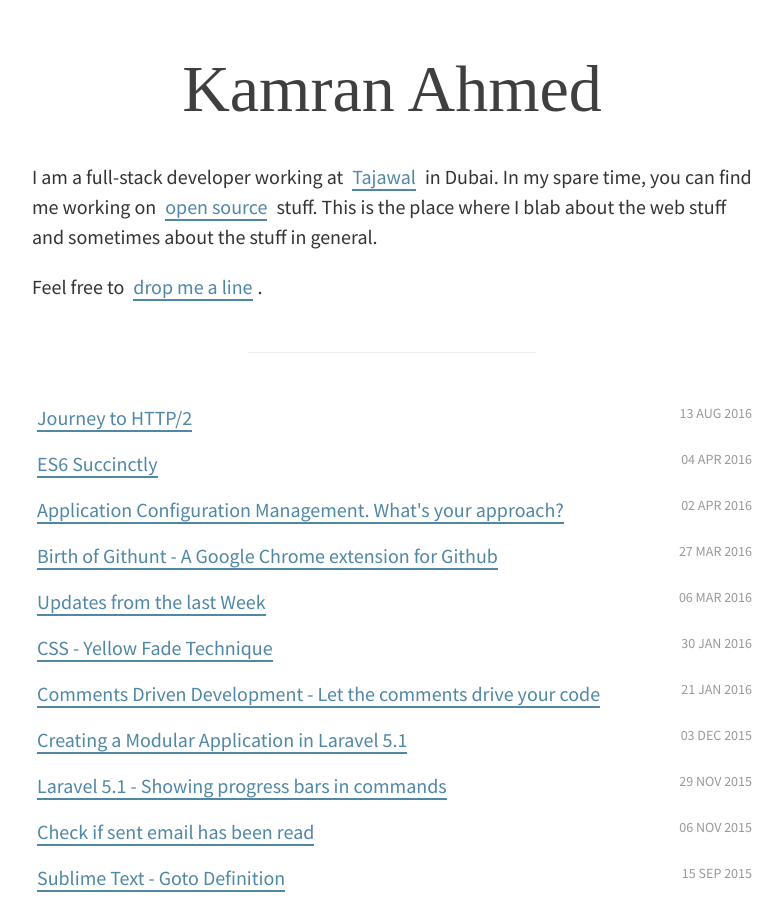
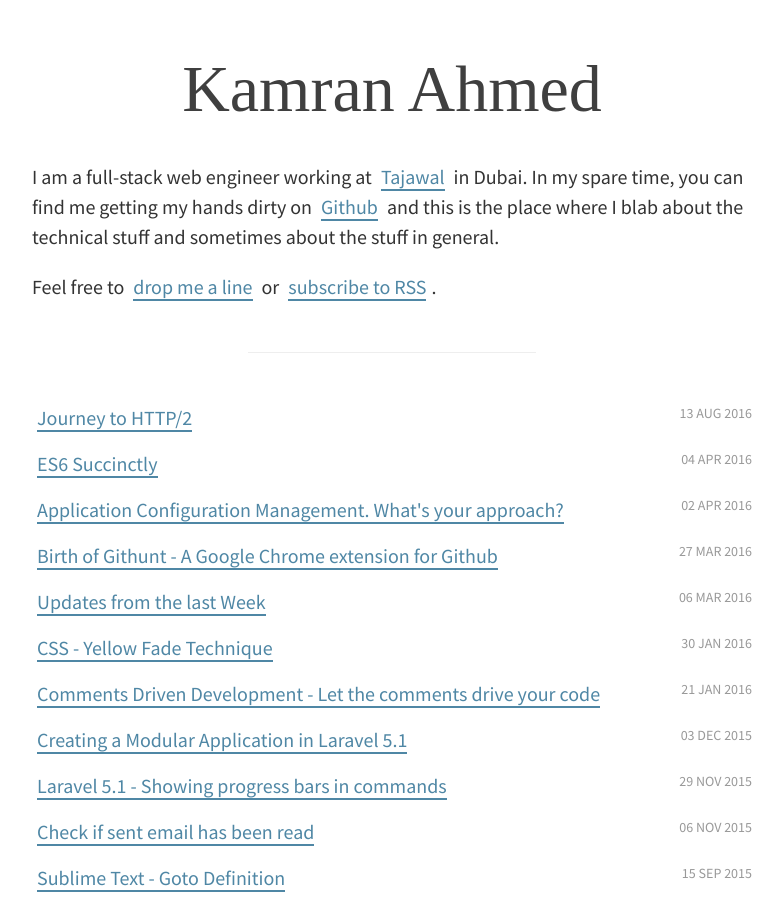
Before and after one commit to kamranahmedse/kamranahmedse.github.io, a Jekyll site: the page built from index.html, in a window 1280 px wide and 900 px high. Shown: the whole window, without its empty margins (248-1031 px from the left). Built offline with Jekyll 4.4.1, drawn with Linux system fonts in a browser that asks for light colours; some web fonts are replaced; the list of posts is cut into pages by our own code.

Commit message:
Update index.html

```diff
--- a/index.html
+++ b/index.html
@@ -7,9 +7,9 @@
 <div class="page-header">
     <h1>{{ site.author.name }}</h1>
 
-    <p>I am a full-stack developer working at <a href="http://tajawal.com" target="_blank" rel="external">Tajawal</a> in Dubai. In my spare time, you can find me working on <a href="http://github.com/kamranahmedse" target="_blank" rel="external">open source</a> stuff. This is the place where I blab about the web stuff and sometimes about the stuff in general.</p>
+    <p>I am a full-stack web engineer working at <a href="http://tajawal.com" target="_blank" rel="external">Tajawal</a> in Dubai. In my spare time, you can find me getting my hands dirty on <a href="http://github.com/kamranahmedse" target="_blank" rel="external">Github</a> and this is the place where I blab about the technical stuff and sometimes about the stuff in general.</p>
 
-    <p>Feel free to <a href="mailto:kamranahmed.se@gmail.com?subject=kamranahmed.info">drop me a line</a>.</p>
+    <p>Feel free to <a href="mailto:kamranahmed.se@gmail.com?subject=kamranahmed.info">drop me a line</a> or <a href="{{ site.pages_list.Feed }}">subscribe to RSS</a>.</p>
 </div>
 <!-- /.page-header -->
 
```
